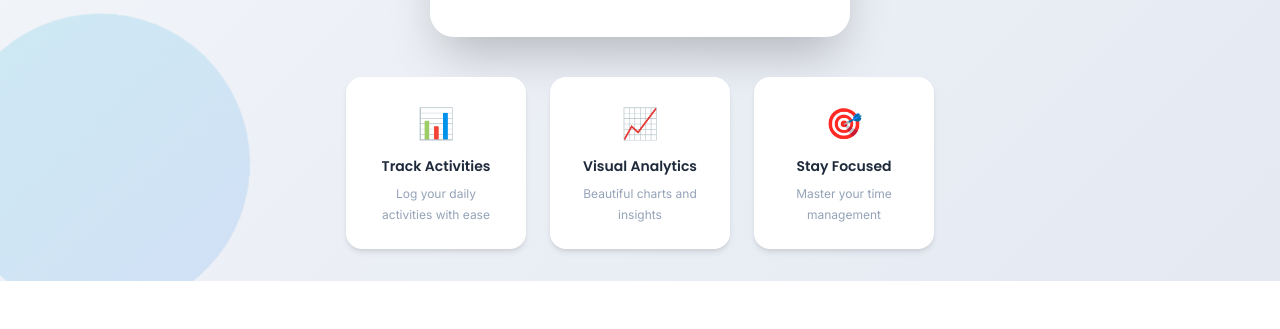
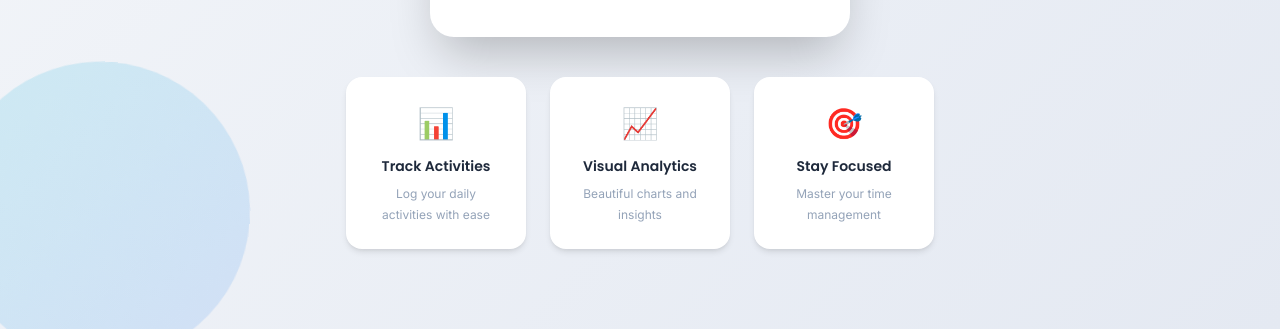
Before and after one commit to SowmisHub/Time-Tracking-Web-Application, a plain HTML site: page index.html in a window 1280 px wide. Shown: the part 588-917 px from the top of the page. Before the commit the page ends 869 px from the top, so only its background shows below. Drawn offline with Linux system fonts and the light colour scheme; no server answers.

Commit message:
change some css

```diff
--- a/CSS/layout.css
+++ b/CSS/layout.css
@@ -159,12 +159,14 @@
 .login-page {
     min-height: 100vh;
     display: flex;
+    flex-direction: column;  /* allows content to flow down */
     align-items: center;
-    justify-content: center;
+    justify-content: flex-start;  /* prevents centering from cutting off content */
     background: linear-gradient(135deg, #f5f7fa 0%, #e4e9f2 100%);
     position: relative;
-    overflow: auto;
+    overflow-y: auto;   /* enables scrolling */
 }
+
 
 .background-shapes {
     position: absolute;
@@ -218,6 +220,7 @@
     padding: var(--space-8);
     max-width: 1200px;
     width: 100%;
+    margin-bottom: 3rem;
 }
 
 .login-card {
```
